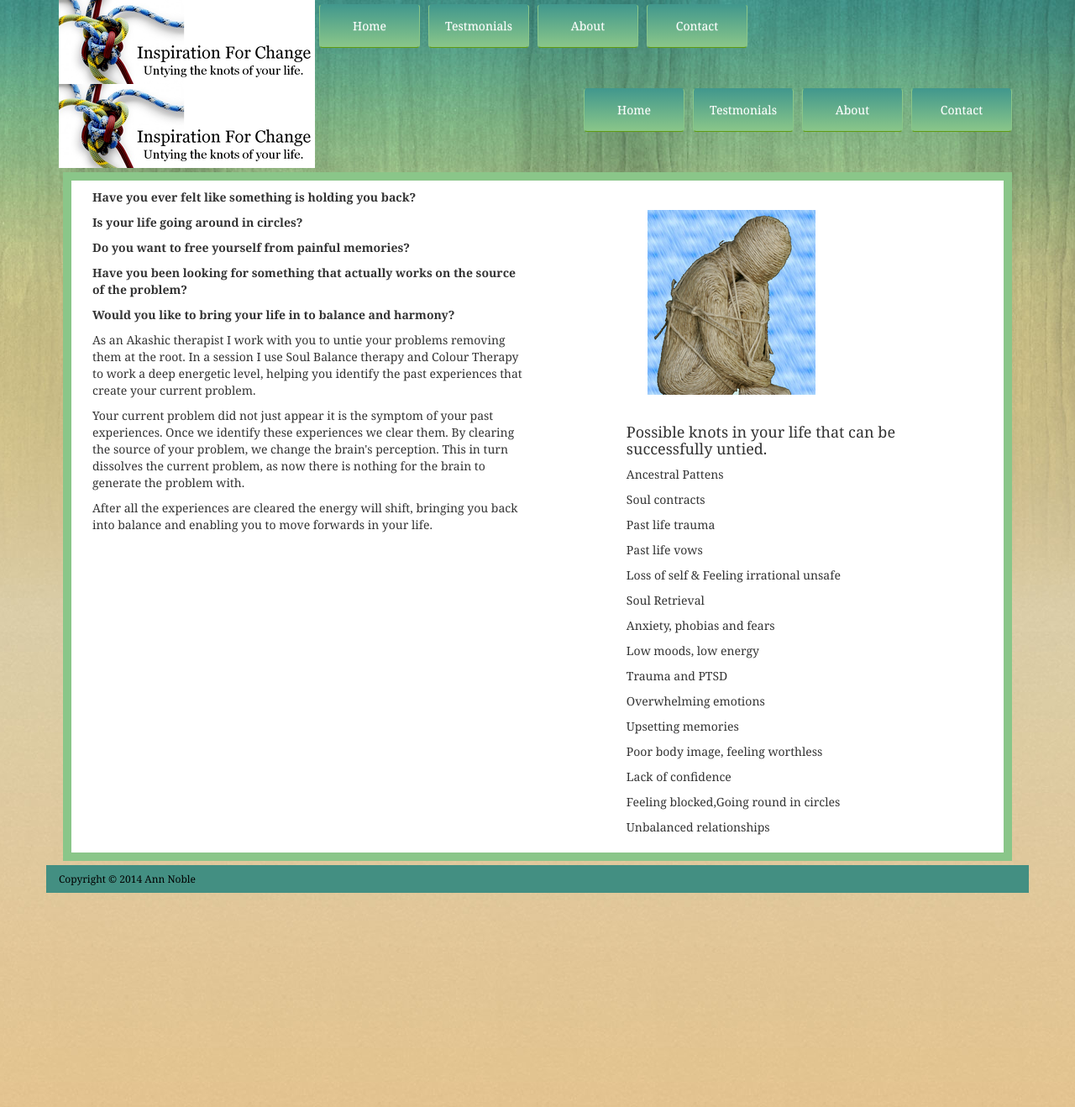
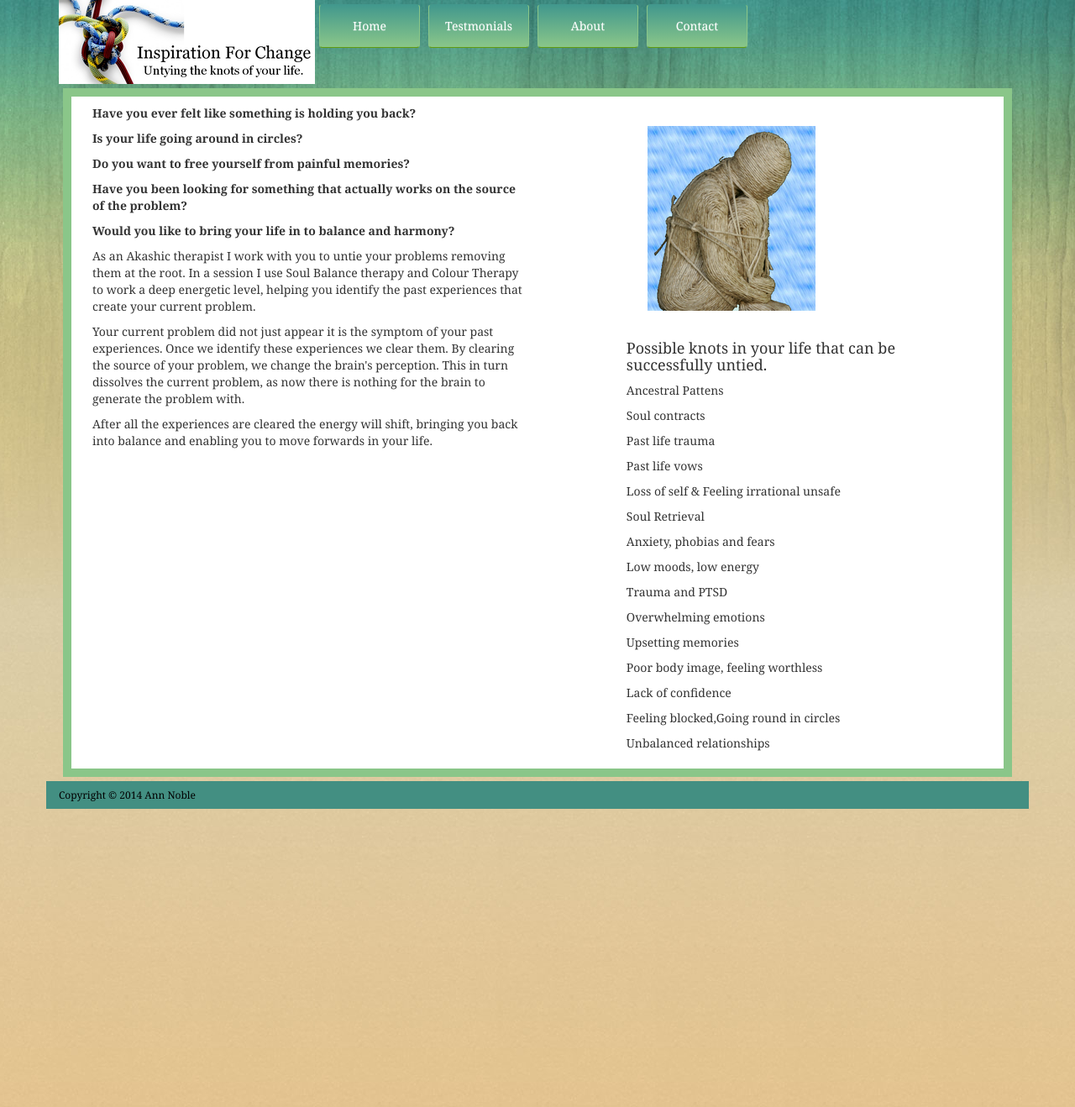
Before and after one commit to designerwebhosting/inspirationforchange, a Jekyll site: the page built from index.md, in a window 1280 px wide. Shown: the whole page at 84% size. Built offline with Jekyll 4.4.1, drawn with Linux system fonts in a browser that asks for light colours; nearby versions of some CDN libraries.

Commit message:
Updated '_layouts/default.html' via CloudCannon

```diff
--- a/_layouts/default.html
+++ b/_layouts/default.html
@@ -60,23 +60,6 @@
       </ul>
         </nav>
     </div>
-	<div class="container">
-        <div class="navbar-header">
-            <button type="button" class="navbar-toggle" data-toggle="collapse" data-target=".navbar-collapse">              				<span class="sr-only">Toggle navigation</span>
-				<span class="icon-bar"></span>
-				<span class="icon-bar"></span>
-                <span class="icon-bar"></span>
-            </button>
-		</div>
-		<a class="navbar-brand" href="/index.html"><img src="/images/logo.png" alt="Inspiration for Colour logo"></a>
-		<div class="collapse navbar-collapse navbar-ex1-collapse">
-		    <ul class="nav navbar-right navbar-nav">
-			    <li><a type="button" class="btn btn-custom navbar-btn" href="/index.html">Home</a></li>
-				<li><a type="button" class="btn btn-custom navbar-btn" href="/testimonials/">Testmonials</a></li>                          <li><a type="button" class="btn btn-custom navbar-btn" href="/about/">About</a></li>
-				<li><a type="button" class="btn btn-custom navbar-btn" href="/contact/">Contact</a></li>
-       		</ul>
-		</div>
-	</div>
 
 
     <!-- contents -->
```
